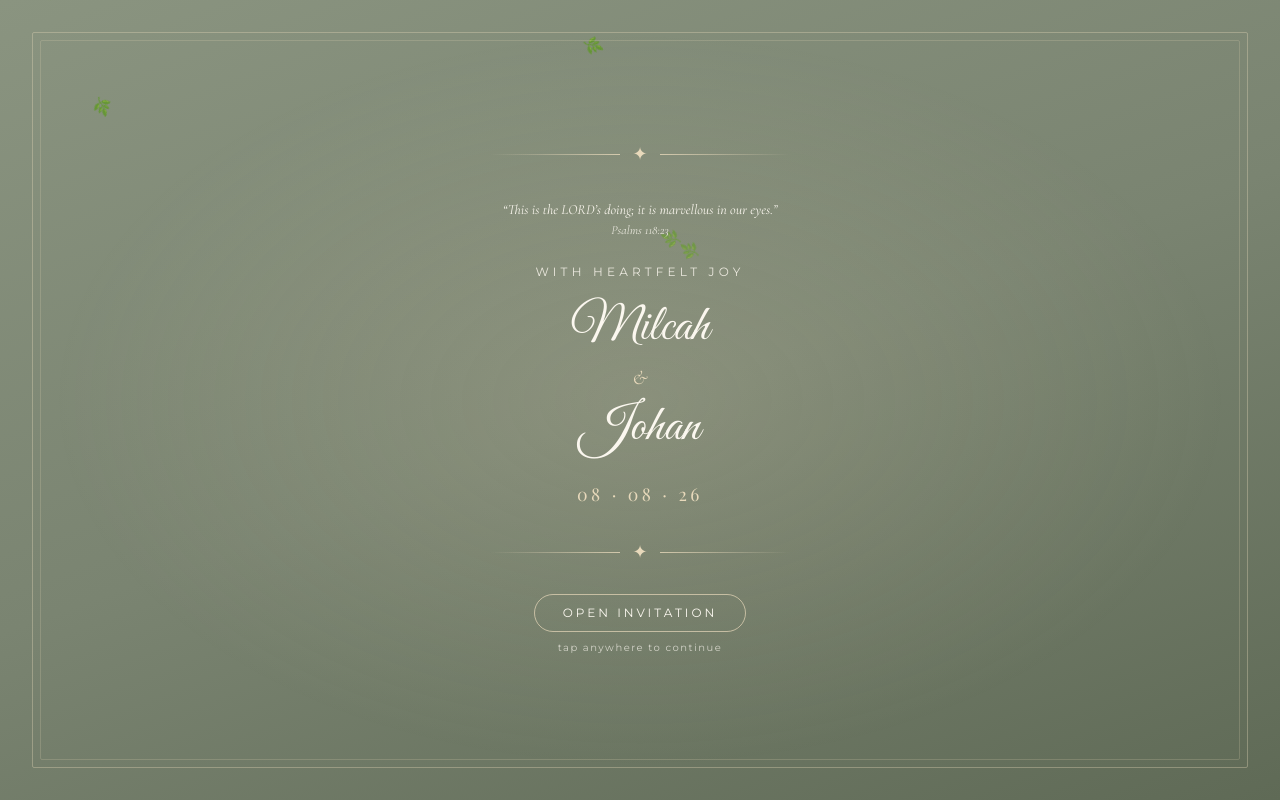
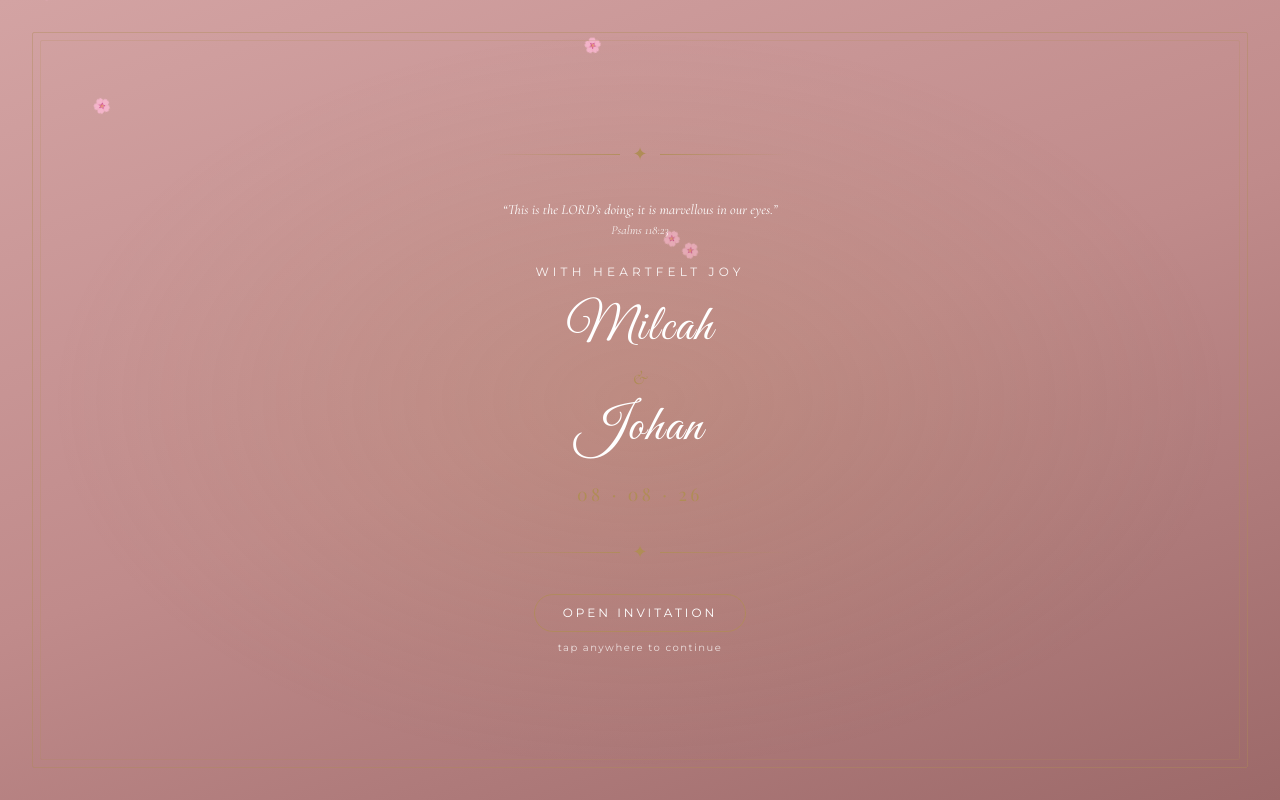
Before and after one commit to yourspaul-hub/milcah-weds-johan, a Next.js app: page / in a window 1280 px wide. Built offline with nearby package versions, Linux system fonts and the light colour scheme; a web font is replaced by a local one.

Commit message:
Recolor envelope and hero to Dusty Rose/Antique Gold with white text; blend caricature translucently

```diff
--- a/components/envelope-screen.tsx
+++ b/components/envelope-screen.tsx
@@ -4,8 +4,8 @@ import { useState, useEffect } from "react";
 import { motion, AnimatePresence } from "framer-motion";
 import { weddingConfig } from "@/lib/wedding-config";
 
-const GOLD  = "#E8D9BB";
-const IVORY = "#FBF7EF";
+const GOLD  = "#B08D57";
+const WHITE = "#FFFFFF";
 
 export function EnvelopeScreen({ onOpen }: { onOpen: () => void }) {
   const [clicked, setClicked] = useState(false);
@@ -32,17 +32,17 @@ export function EnvelopeScreen({ onOpen }: { onOpen: () => void }) {
           exit={{ opacity: 0, scale: 1.04 }}
           transition={{ duration: 0.7 }}
           className="fixed inset-0 z-50 flex items-center justify-center overflow-hidden cursor-pointer select-none"
-          style={{ background: "linear-gradient(160deg, #8A9480 0%, #7A8471 50%, #5F6A56 100%)" }}
+          style={{ background: "linear-gradient(160deg, #D3A3A3 0%, #C08B8B 50%, #9C6969 100%)" }}
           onClick={handleClick}
         >
           {petals.map(p => (
-            <span key={p.id} className="petal" style={{ left: p.left, animationDelay: p.delay, animationDuration: p.dur, fontSize: "0.9rem" }}>🌿</span>
+            <span key={p.id} className="petal" style={{ left: p.left, animationDelay: p.delay, animationDuration: p.dur, fontSize: "0.9rem" }}>🌸</span>
           ))}
 
-          <div className="absolute inset-0 pointer-events-none" style={{ background: "radial-gradient(ellipse at center, rgba(232,217,187,0.15) 0%, transparent 65%)" }} />
+          <div className="absolute inset-0 pointer-events-none" style={{ background: "radial-gradient(ellipse at center, rgba(176,141,87,0.18) 0%, transparent 65%)" }} />
 
-          <div className="absolute inset-8 pointer-events-none rounded-sm" style={{ border: "1px solid rgba(232,217,187,0.35)" }} />
-          <div className="absolute inset-10 pointer-events-none rounded-sm" style={{ border: "1px solid rgba(232,217,187,0.2)" }} />
+          <div className="absolute inset-8 pointer-events-none rounded-sm" style={{ border: "1px solid rgba(176,141,87,0.4)" }} />
+          <div className="absolute inset-10 pointer-events-none rounded-sm" style={{ border: "1px solid rgba(176,141,87,0.22)" }} />
 
           <motion.div
             animate={clicked ? { scaleY: 0.02, opacity: 0 } : {}}
@@ -51,18 +51,18 @@ export function EnvelopeScreen({ onOpen }: { onOpen: () => void }) {
             style={{ maxWidth: 380, width: "90%" }}
           >
             <div className="flex items-center gap-3 mb-8 w-full">
-              <div className="flex-1 h-px" style={{ background: "linear-gradient(90deg, transparent, rgba(232,217,187,0.8))" }} />
+              <div className="flex-1 h-px" style={{ background: "linear-gradient(90deg, transparent, rgba(176,141,87,0.85))" }} />
               <span style={{ color: GOLD, fontSize: 18 }}>✦</span>
-              <div className="flex-1 h-px" style={{ background: "linear-gradient(90deg, rgba(232,217,187,0.8), transparent)" }} />
+              <div className="flex-1 h-px" style={{ background: "linear-gradient(90deg, rgba(176,141,87,0.85), transparent)" }} />
             </div>
 
-            <p className="font-cormorant italic text-sm mb-6" style={{ color: IVORY }}>
+            <p className="font-cormorant italic text-sm mb-6" style={{ color: WHITE }}>
               {weddingConfig.messages.scripture}
               <br />
               <span style={{ fontSize: "0.78rem", opacity: 0.85 }}>{weddingConfig.messages.scriptureRef}</span>
             </p>
 
-            <p className="font-sans text-xs tracking-widest uppercase mb-5" style={{ color: "rgba(251,247,239,0.85)", letterSpacing: "0.35em" }}>
+            <p className="font-sans text-xs tracking-widest uppercase mb-5" style={{ color: "rgba(255,255,255,0.9)", letterSpacing: "0.35em" }}>
               {weddingConfig.messages.saveTheDate}
             </p>
 
@@ -71,8 +71,9 @@ export function EnvelopeScreen({ onOpen }: { onOpen: () => void }) {
               style={{
                 fontFamily: "'Great Vibes', cursive",
                 fontSize: "clamp(2.4rem, 9vw, 3.2rem)",
-                color: IVORY,
+                color: WHITE,
                 lineHeight: 1.1,
+                letterSpacing: "0.03em",
               }}
             >
               {weddingConfig.couple.brideName}
@@ -83,8 +84,9 @@ export function EnvelopeScreen({ onOpen }: { onOpen: () => void }) {
               style={{
                 fontFamily: "'Great Vibes', cursive",
                 fontSize: "clamp(2.4rem, 9vw, 3.2rem)",
-                color: IVORY,
+                color: WHITE,
                 lineHeight: 1.1,
+                letterSpacing: "0.03em",
               }}
             >
               {weddingConfig.couple.groomName}
@@ -95,18 +97,18 @@ export function EnvelopeScreen({ onOpen }: { onOpen: () => void }) {
             </p>
 
             <div className="flex items-center gap-3 mt-6 mb-8 w-full">
-              <div className="flex-1 h-px" style={{ background: "linear-gradient(90deg, transparent, rgba(232,217,187,0.8))" }} />
+              <div className="flex-1 h-px" style={{ background: "linear-gradient(90deg, transparent, rgba(176,141,87,0.85))" }} />
               <span style={{ color: GOLD, fontSize: 18 }}>✦</span>
-              <div className="flex-1 h-px" style={{ background: "linear-gradient(90deg, rgba(232,217,187,0.8), transparent)" }} />
+              <div className="flex-1 h-px" style={{ background: "linear-gradient(90deg, rgba(176,141,87,0.85), transparent)" }} />
             </div>
 
             <motion.div animate={{ opacity: [0.5, 1, 0.5], y: [0, -4, 0] }} transition={{ duration: 2.2, repeat: Infinity }}
               className="flex flex-col items-center gap-2">
               <div className="px-7 py-2.5 rounded-full font-sans text-xs tracking-widest uppercase"
-                style={{ border: "1px solid rgba(232,217,187,0.7)", color: IVORY, letterSpacing: "0.25em" }}>
+                style={{ border: "1px solid rgba(176,141,87,0.75)", color: WHITE, letterSpacing: "0.25em" }}>
                 Open Invitation
               </div>
-              <span style={{ color: "rgba(251,247,239,0.7)", fontSize: 10, letterSpacing: "0.15em" }}>tap anywhere to continue</span>
+              <span style={{ color: "rgba(255,255,255,0.75)", fontSize: 10, letterSpacing: "0.15em" }}>tap anywhere to continue</span>
             </motion.div>
           </motion.div>
         </motion.div>
```
